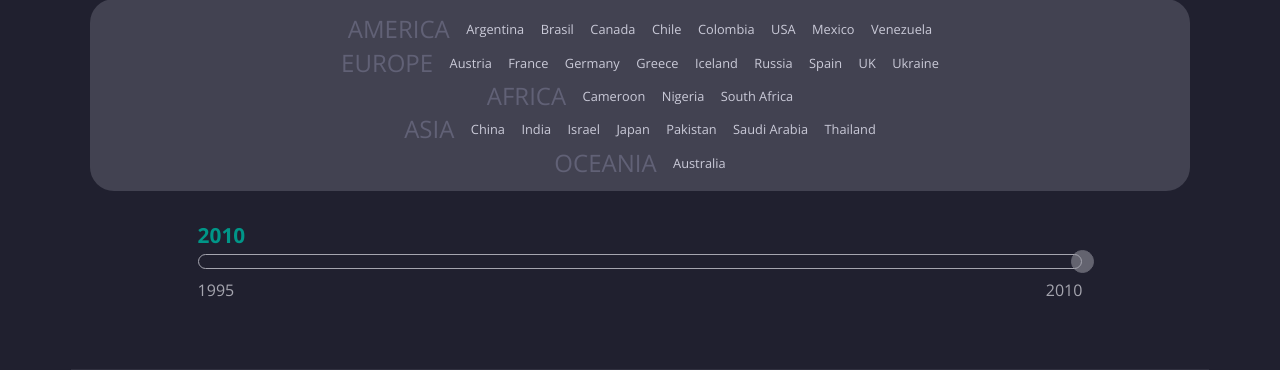
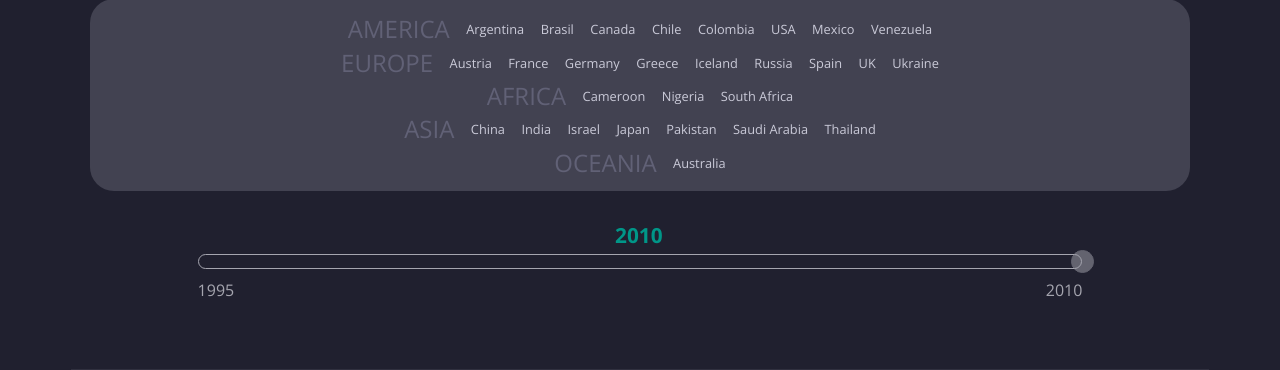
Before and after one commit to WeraMorganJakobHansKoding/hackathon, a PHP site: page / in a window 1280 px wide. Shown: the part 81-451 px from the top of the page. Run offline with PHP 8.4, Linux system fonts and the light colour scheme; some libraries are stand-ins or nearby versions; some web fonts are replaced.

Commit message:
center slider current

```diff
--- a/css/style.css
+++ b/css/style.css
@@ -182,7 +182,8 @@ header h1 {
    font-family: "Open Sans",sans-serif;
    font-size: 1.3em;
    font-weight: bold;
-   margin-bottom: 5px;
+   margin: 0 auto 5px;
+   width: 50px;
 }
 
 /* === FOOTER === */
```
